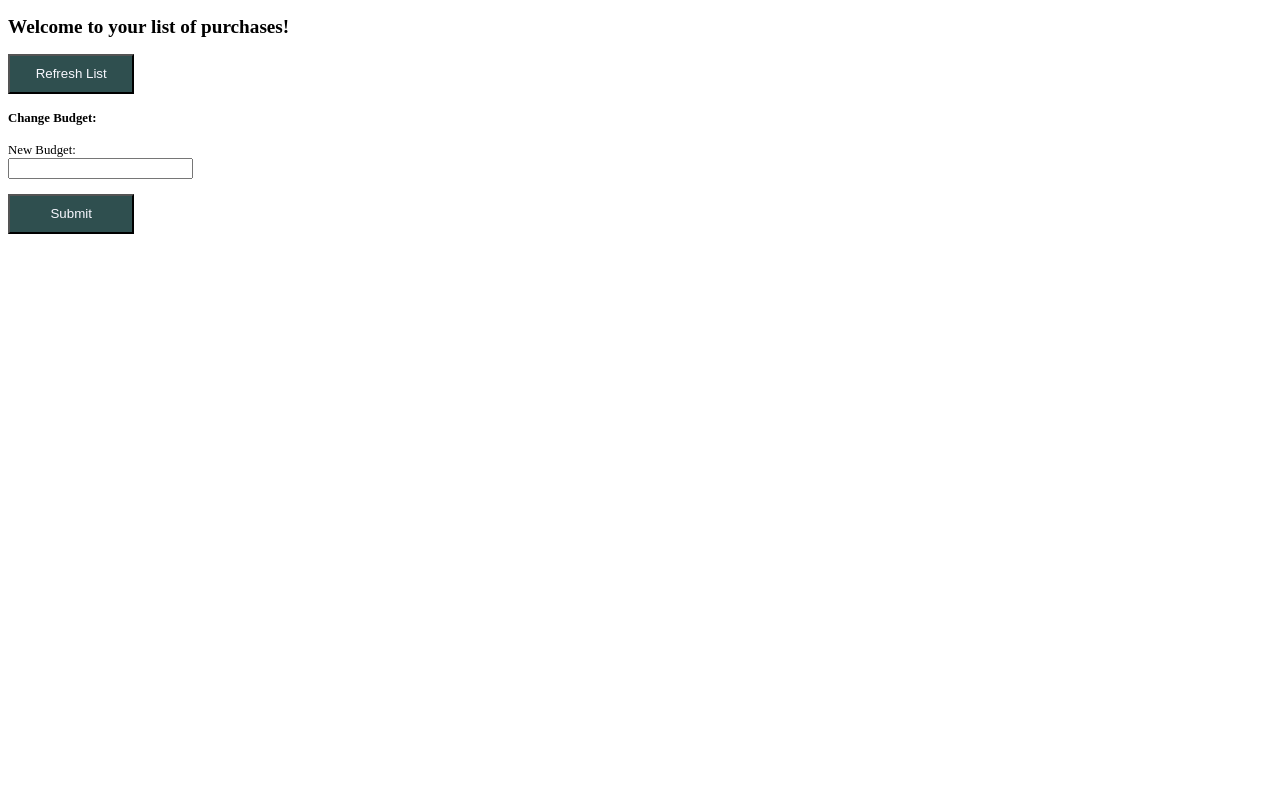
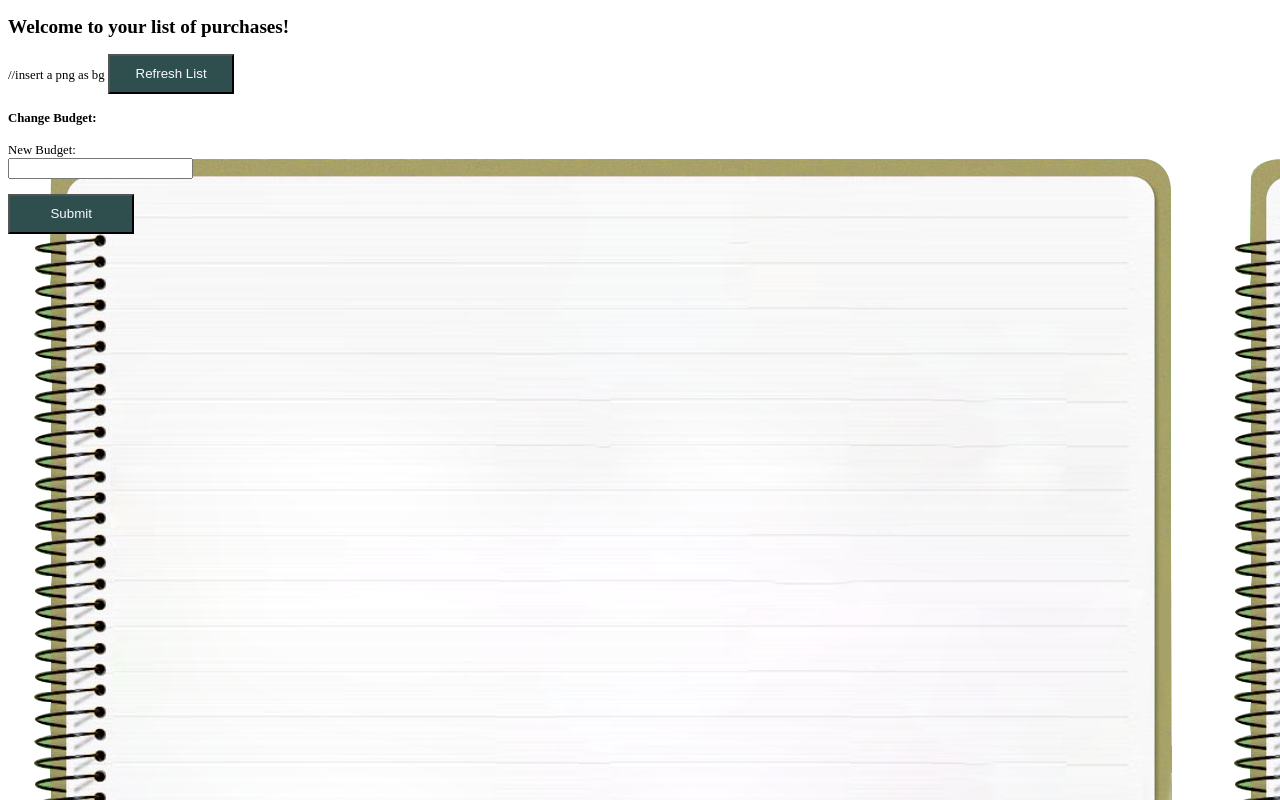
Before and after one commit to dylancianfrone/cs321project, a browser extension: page index.html in a window 1280 px wide. Drawn offline with Linux system fonts and the light colour scheme.

Commit message:
Update index.html

```diff
--- a/index.html
+++ b/index.html
@@ -8,6 +8,7 @@
     Welcome to your list of purchases!
   </h2>
   <body>
+    <body background="images/notebook01.png"/>  //insert a png as bg
     <button id="refreshButton">Refresh List</button>
     <p id="purchasesField"></p>
     <h4>Change Budget:</h4>
```
